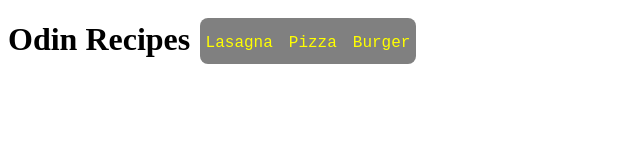
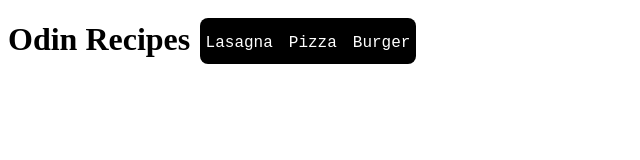
Before and after one commit to UtsavAdhikari3/odin-recipe, a plain HTML site: page index.html in a window 1280 px wide. Shown: the whole page, without its empty margins (0-640 px from the left). Drawn offline with Linux system fonts and the light colour scheme.

Commit message:
Added styles to index page

```diff
--- a/styles/index.css
+++ b/styles/index.css
@@ -1,5 +1,5 @@
 .recipeList{
-    background-color: gray;
+    background-color: black;
     width: 200px;
     height: 30px;
     position: absolute;
@@ -12,7 +12,7 @@
 }
 
 .recipeList a{
-    color: yellow;
+    color: white;
     display: flex;
     position: relative;
     font-family: 'Courier New', Courier, monospace;
```
